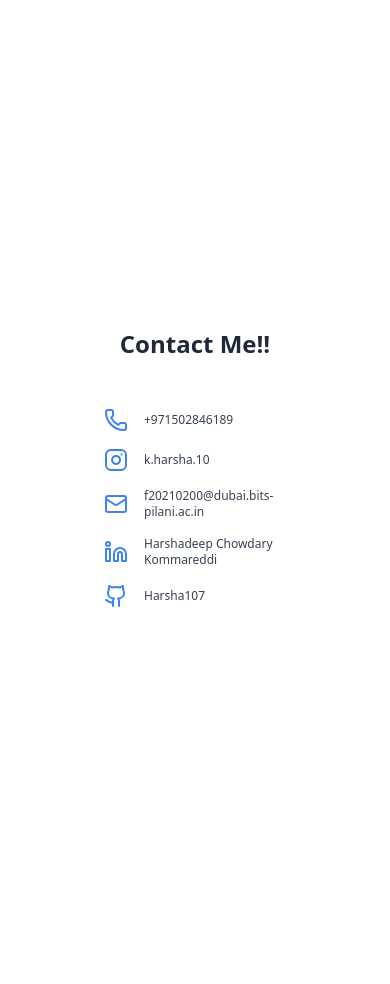
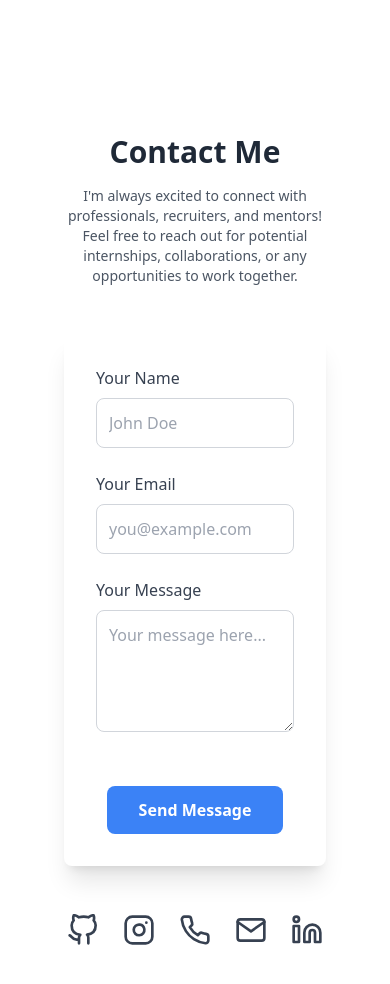
Before and after one commit to Harsha107/harsha-portfolio, a Next.js app: page / in a window 390 px wide. Shown: the part 5580-6564 px from the top of the page. Before the commit the page ends 6518 px from the top, so only its background shows below. Built offline with nearby package versions, Linux system fonts and the light colour scheme.

Commit message:
totally revamped contact component

```diff
--- a/app/components/contact.tsx
+++ b/app/components/contact.tsx
@@ -2,41 +2,108 @@
 
 import React from "react";
 import { motion } from "framer-motion";
-import contactData from "@/data/contactData";
+import { Mail, GitHub, Instagram, Phone, Linkedin } from "react-feather";
 
 export default function ContactComp() {
     return (
-        <section id="contact" className="min-h-screen flex items-center justify-center px-4">
-            <div className="flex flex-col rounded-lg gap-8 md:gap-16 p-8 md:p-16 dark:bg-gray-900 w-full max-w-2xl">
-                <motion.h1
-                    className="text-2xl md:text-4xl font-extrabold text-gray-800 dark:text-white text-center"
-                    initial={{ opacity: 0, y: -50 }}
+        <section id="contact" className="flex mt-10 md:mt-20 items-center justify-center dark:bg-gray-900 py-10">
+            <div className="max-w-6xl mx-auto px-6 sm:px-12">
+                <motion.div
+                    initial={{ opacity: 0, y: -20 }}
                     animate={{ opacity: 1, y: 0 }}
-                    transition={{ duration: 0.8 }}
+                    transition={{ duration: 0.5 }}
+                    className="text-center mb-12"
                 >
-                    Contact Me!!
-                </motion.h1>
+                    <h2 className="text-3xl font-extrabold text-gray-800 dark:text-white">Contact Me</h2>
+                    <p className="text-gray-600 dark:text-gray-400 text-sm md:text-lg mt-4">
+                        I&apos;m always excited to connect with professionals, recruiters, and mentors! Feel free to reach out for potential internships, collaborations, or any opportunities to work together.
+                    </p>
+                </motion.div>
+
+                <div className="flex justify-center">
+                    <motion.form
+                        action="#"
+                        method="POST"
+                        className="w-full sm:w-2/3 lg:w-1/2 bg-white dark:bg-gray-800 p-8 rounded-lg shadow-xl"
+                        initial={{ opacity: 0 }}
+                        animate={{ opacity: 1 }}
+                        transition={{ duration: 0.7 }}
+                    >
+                        <div className="grid gap-6">
+                            <div className="grid grid-cols-1 sm:grid-cols-2 gap-6">
+                                <div>
+                                    <label htmlFor="name" className="block text-gray-700 dark:text-gray-200 font-medium">Your Name</label>
+                                    <input
+                                        type="text"
+                                        id="name"
+                                        name="name"
+                                        placeholder="John Doe"
+                                        required
+                                        className="w-full p-3 mt-2 border border-gray-300 rounded-lg focus:outline-none focus:ring-2 focus:ring-blue-500 dark:bg-gray-700 dark:border-gray-600 dark:text-white"
+                                    />
+                                </div>
+                                <div>
+                                    <label htmlFor="email" className="block text-gray-700 dark:text-gray-200 font-medium">Your Email</label>
+                                    <input
+                                        type="email"
+                                        id="email"
+                                        name="email"
+                                        placeholder="you@example.com"
+                                        required
+                                        className="w-full p-3 mt-2 border border-gray-300 rounded-lg focus:outline-none focus:ring-2 focus:ring-blue-500 dark:bg-gray-700 dark:border-gray-600 dark:text-white"
+                                    />
+                                </div>
+                            </div>
+                            <div>
+                                <label htmlFor="message" className="block text-gray-700 dark:text-gray-200 font-medium">Your Message</label>
+                                <textarea
+                                    id="message"
+                                    name="message"
+                                    rows={4}
+                                    placeholder="Your message here..."
+                                    required
+                                    className="w-full p-3 mt-2 border border-gray-300 rounded-lg focus:outline-none focus:ring-2 focus:ring-blue-500 dark:bg-gray-700 dark:border-gray-600 dark:text-white"
+                                ></textarea>
+                            </div>
+
+                            <motion.div
+                                initial={{ opacity: 0, scale: 0.95 }}
+                                animate={{ opacity: 1, scale: 1 }}
+                                transition={{ duration: 0.5 }}
+                                className="text-center mt-6"
+                            >
+                                <button
+                                    type="submit"
+                                    className="bg-blue-500 text-white font-bold py-3 px-8 rounded-lg hover:bg-blue-600 transition duration-300"
+                                >
+                                    Send Message
+                                </button>
+                            </motion.div>
+                        </div>
+                    </motion.form>
+                </div>
+
                 <motion.div
-                    className="flex flex-col gap-4 md:gap-8 p-4 md:p-8 rounded-lg dark:bg-gray-800"
-                    initial={{ opacity: 0, scale: 0.9 }}
-                    animate={{ opacity: 1, scale: 1 }}
-                    transition={{ duration: 0.8 }}
+                    initial={{ opacity: 0, y: 20 }}
+                    animate={{ opacity: 1, y: 0 }}
+                    transition={{ duration: 0.6, delay: 0.3 }}
+                    className="flex justify-center gap-6 mt-12"
                 >
-                    {contactData.map(({ name, icon: Icon, reach, display, styling }) => (
-                        <motion.div
-                            key={name}
-                            className="flex flex-row gap-4 items-center hover:scale-105 transition-transform"
-                            whileHover={{ scale: 1.1 }}
-                        >
-                            <a href={reach} target="_blank" rel="noopener noreferrer">
-                                <Icon
-                                    className={`w-6 h-6 sm:w-8 sm:h-8 md:w-10 md:h-10 lg:w-12 lg:h-12 ${styling} transition-colors duration-300 hover:text-gray-600 dark:hover:text-gray-100`}
-                                />
-
-                            </a>
-                            <p className="text-xs md:text-lg font-medium text-gray-700 dark:text-white">{display}</p>
-                        </motion.div>
-                    ))}
+                    <a href="https://github.com/Harsha107" target="_blank" className="text-gray-700 dark:text-white hover:text-blue-500 dark:hover:text-blue-400 transition duration-300">
+                        <GitHub className="w-8 h-8" />
+                    </a>
+                    <a href="https://instagram.com/k.harsha.10" target="_blank" className="text-gray-700 dark:text-white hover:text-pink-500 dark:hover:text-pink-400 transition duration-300">
+                        <Instagram className="w-8 h-8" />
+                    </a>
+                    <a href="tel:+971502846189" className="text-gray-700 dark:text-white hover:text-green-500 dark:hover:text-green-400 transition duration-300">
+                        <Phone className="w-8 h-8" />
+                    </a>
+                    <a href="mailto:f2021203@dubai.bits-pilani.ac.in" className="text-gray-700 dark:text-white hover:text-blue-500 dark:hover:text-blue-400 transition duration-300">
+                        <Mail className="w-8 h-8" />
+                    </a>
+                    <a href="https://linkedin.com/in/harshadeep-chowdary-kommareddi-353027276/" target="_blank" className="text-gray-700 dark:text-white hover:text-blue-500 dark:hover:text-blue-400 transition duration-300">
+                        <Linkedin className="w-8 h-8" />
+                    </a>
                 </motion.div>
             </div>
         </section>
--- a/data/contactData.ts
+++ /dev/null
@@ -1,11 +0,0 @@
-import { Phone, Instagram, Mail, Linkedin, Github } from "lucide-react";
-
-const contactData = [
-    { name: "call", icon: Phone, reach: "tel:+971502846189", display: "+971502846189", styling: "text-blue-500" },
-    { name: "insta", icon: Instagram, reach: "https://www.instagram.com/k.harsha.10", display: "k.harsha.10", styling: "text-blue-500" },
-    { name: "mail", icon: Mail, reach: "mailto:f20210203@dubai.bits-pilani.ac.in", display: "f20210200@dubai.bits-pilani.ac.in", styling: "text-blue-500" },
-    { name: "linkedin", icon: Linkedin, reach: "https://www.linkedin.com/in/harshadeep-chowdary-kommareddi-353027276/", display: "Harshadeep Chowdary Kommareddi", styling: "text-blue-500"},
-    { name: "github", icon: Github, reach: "https://www.github.com/Harsha107", display: "Harsha107", styling: "text-blue-500" }
-]
-
-export default contactData;
```
